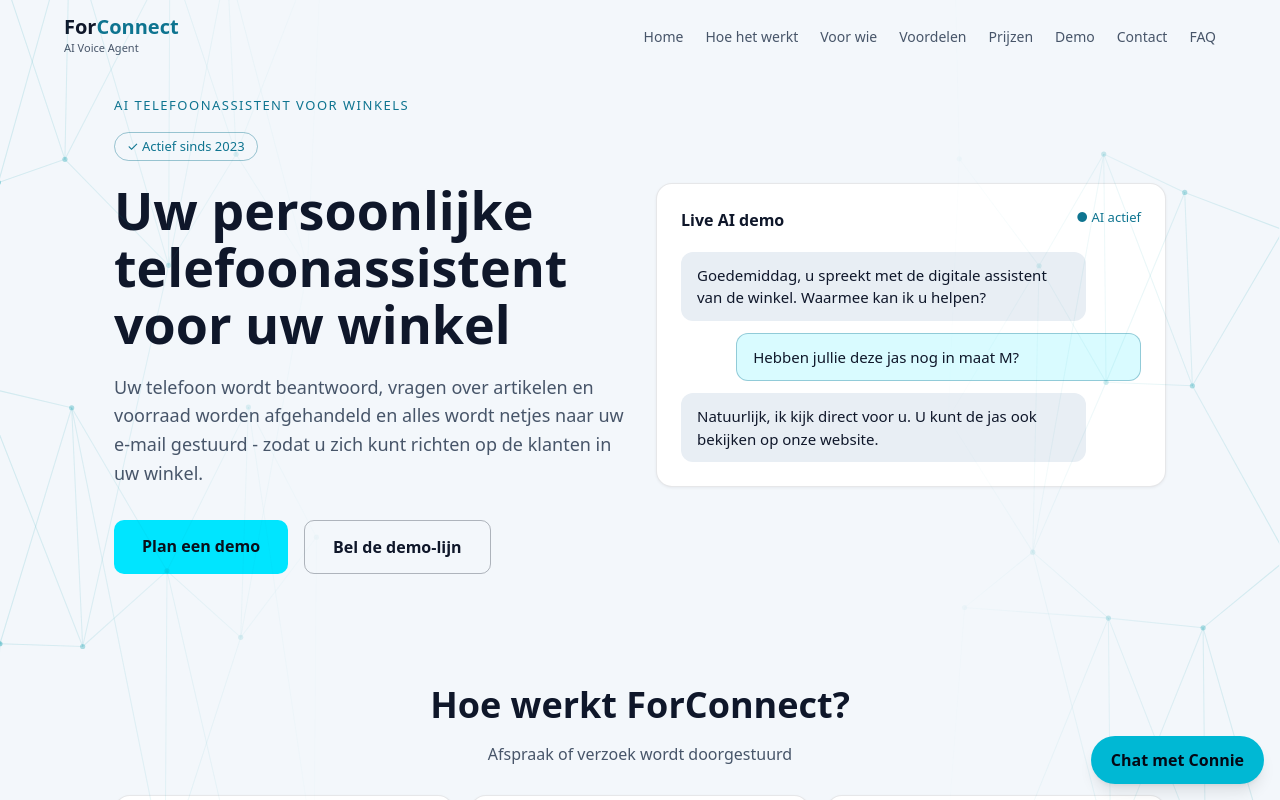
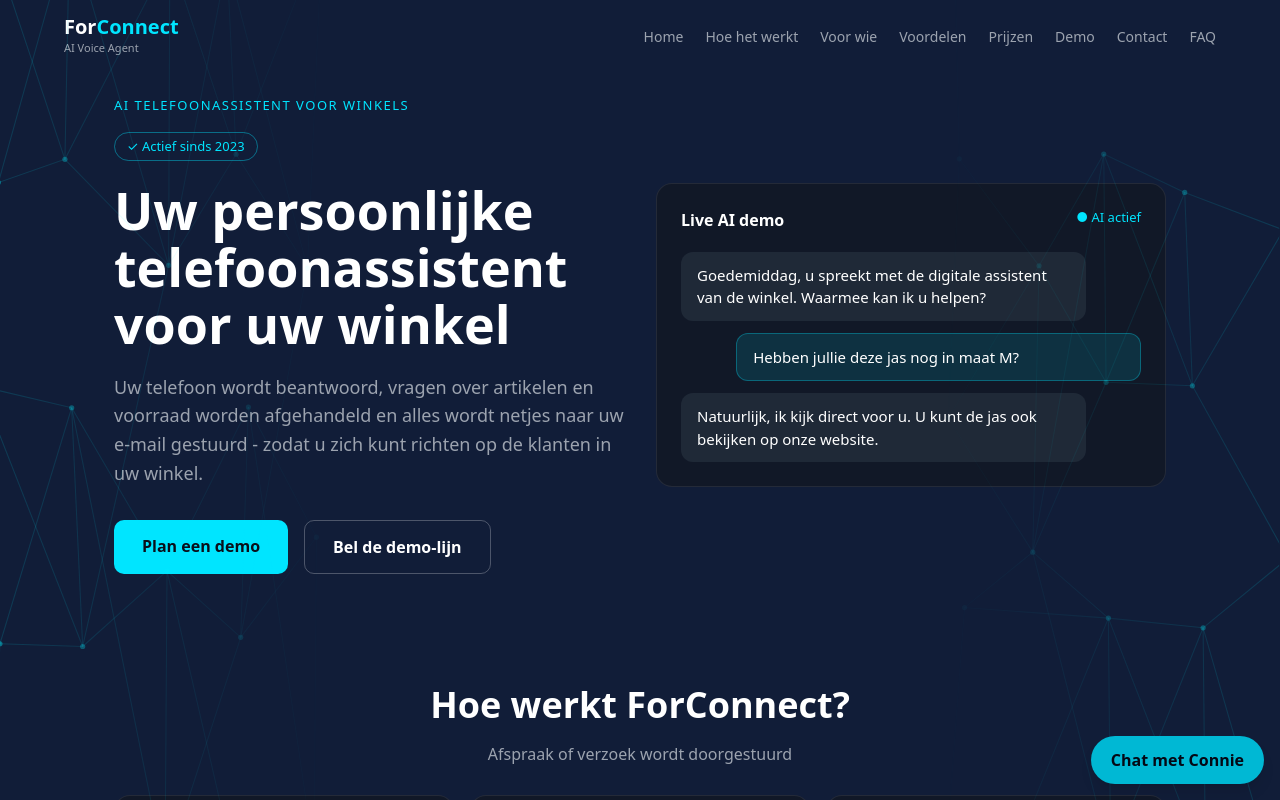
Before and after one commit to ForConnect/forconnect-site, a Next.js app: page /winkels in a window 1280 px wide. Shown: the top 800 px of the page. Built offline with nearby package versions, Linux system fonts and the light colour scheme.

Commit message:
Winkels: dark theme, slightly lighter blue background

```diff
--- a/app/winkels/ContactForm.tsx
+++ b/app/winkels/ContactForm.tsx
@@ -4,14 +4,14 @@
 
 const CYAN = "#00e5ff";
 const BG = "#0a0f1a";
-const TEXT = "#0f172a";
+const TEXT = "#ffffff";
 
 const INPUT = {
   width: "100%",
   padding: "12px 14px",
   borderRadius: 10,
-  border: "1px solid rgba(15,23,42,0.2)",
-  background: "#ffffff",
+  border: "1px solid rgba(255,255,255,0.15)",
+  background: "#0a0f1a",
   color: TEXT,
   fontSize: 15,
   marginBottom: 12,
@@ -48,9 +48,8 @@
     <form
       onSubmit={onSubmit}
       style={{
-        background: "#ffffff",
-        border: "1px solid rgba(15,23,42,0.10)",
-        boxShadow: "0 1px 3px rgba(15,23,42,0.06)",
+        background: "#111827",
+        border: "1px solid rgba(255,255,255,0.08)",
         borderRadius: 16,
         padding: 22,
         flex: 1,
@@ -87,10 +86,10 @@
         {status === "sending" ? "Verzenden..." : "Verzenden"}
       </button>
       {status === "ok" && (
-        <p style={{ color: "#0e7490", marginTop: 12 }}>Uw bericht is succesvol verzonden. Bedankt!</p>
+        <p style={{ color: CYAN, marginTop: 12 }}>Uw bericht is succesvol verzonden. Bedankt!</p>
       )}
       {status === "error" && (
-        <p style={{ color: "#dc2626", marginTop: 12 }}>
+        <p style={{ color: "#f87171", marginTop: 12 }}>
           Er is een fout opgetreden. Probeer het opnieuw.
         </p>
       )}
--- a/app/winkels/page.tsx
+++ b/app/winkels/page.tsx
@@ -19,18 +19,17 @@
 const DEMO_BE = "+32 78 700 402";
 const DEMO_BE_HREF = "tel:+3278700402";
 
-const BG = "#f3f7fb";
+const BG = "#111d38";
 const DARK = "#0a0f1a";
-const TEXT = "#0f172a";
+const TEXT = "#ffffff";
 const CYAN = "#00e5ff";
-const ACCENT = "#0e7490";
-const MUTED = "#475569";
-const LINE = "rgba(15,23,42,0.10)";
+const ACCENT = "#00e5ff";
+const MUTED = "#9ca3af";
+const LINE = "rgba(255,255,255,0.08)";
 
 const CARD: CSSProperties = {
-  background: "#ffffff",
+  background: "#111827",
   border: `1px solid ${LINE}`,
-  boxShadow: "0 1px 3px rgba(15,23,42,0.06)",
   borderRadius: 16,
   padding: 22,
 };
@@ -60,7 +59,7 @@
   ...BTN,
   background: "transparent",
   color: TEXT,
-  border: "1px solid rgba(15,23,42,0.3)",
+  border: "1px solid rgba(255,255,255,0.25)",
 };
 const IMG: CSSProperties = {
   width: "100%",
@@ -68,14 +67,14 @@
   borderRadius: 12,
   display: "block",
   marginBottom: 20,
-  background: "#e2e8f0",
+  background: "#111827",
 };
 const INPUT: CSSProperties = {
   width: "100%",
   padding: "12px 14px",
   borderRadius: 10,
-  border: "1px solid rgba(15,23,42,0.2)",
-  background: "#ffffff",
+  border: "1px solid rgba(255,255,255,0.15)",
+  background: "#0a0f1a",
   color: TEXT,
   fontSize: 15,
   marginBottom: 12,
@@ -222,12 +221,7 @@
         fontFamily: "system-ui, -apple-system, Segoe UI, Roboto, sans-serif",
       }}
     >
-      <div
-        aria-hidden="true"
-        style={{ position: "fixed", inset: 0, pointerEvents: "none", zIndex: 5, filter: "brightness(0.55) saturate(1.8)" }}
-      >
-        <NeuralNet />
-      </div>
+      <NeuralNet />
       <div style={{ position: "relative", zIndex: 1 }}>
       <style>{`
         html { scroll-behavior: smooth; }
@@ -282,7 +276,7 @@
             <span
               style={{
                 display: "inline-block",
-                border: "1px solid rgba(14,116,144,0.4)",
+                border: "1px solid rgba(0,229,255,0.4)",
                 color: ACCENT,
                 fontSize: 13,
                 padding: "4px 12px",
@@ -316,7 +310,7 @@
             </div>
             <div
               style={{
-                background: "#e8eef4",
+                background: "#1f2937",
                 borderRadius: 12,
                 padding: "12px 16px",
                 marginBottom: 12,
@@ -329,8 +323,8 @@
             </div>
             <div
               style={{
-                background: "rgba(0,229,255,0.15)",
-                border: "1px solid rgba(14,116,144,0.35)",
+                background: "rgba(0,229,255,0.12)",
+                border: "1px solid rgba(0,229,255,0.3)",
                 borderRadius: 12,
                 padding: "12px 16px",
                 marginLeft: "auto",
@@ -344,7 +338,7 @@
             </div>
             <div
               style={{
-                background: "#e8eef4",
+                background: "#1f2937",
                 borderRadius: 12,
                 padding: "12px 16px",
                 maxWidth: "88%",
@@ -402,7 +396,7 @@
               Niet elke oproep is vriendelijk. De assistent blijft altijd kalm, luistert, toont begrip en zoekt naar een
               oplossing - ongeacht hoe de klant praat.
             </p>
-            <ol style={{ color: "#1e293b", lineHeight: 1.9, paddingLeft: 20, margin: 0 }}>
+            <ol style={{ color: "#e5e7eb", lineHeight: 1.9, paddingLeft: 20, margin: 0 }}>
               <li>Klant belt, geïrriteerd over een bestelling</li>
               <li>De assistent erkent het probleem en noteert de details</li>
               <li>U ontvangt een duidelijke samenvatting en pakt het op</li>
@@ -472,7 +466,7 @@
                 Wanneer u met ForConnect werkt, voelt dat voor mij als samenwerken. Uw klanten worden voor een groot
                 deel ook onze verantwoordelijkheid - en die neem ik serieus.
               </p>
-              <p style={{ lineHeight: 1.7, margin: "0 0 16px", fontSize: 17, color: "#334155" }}>
+              <p style={{ lineHeight: 1.7, margin: "0 0 16px", fontSize: 17, color: "#d1d5db" }}>
                 Daarom is onze assistent er om uw winkel te ondersteunen - zodat u zich met een gerust gevoel volledig
                 kunt richten op uw klanten.
               </p>
@@ -542,7 +536,7 @@
                 </div>
                 <ul style={{ listStyle: "none", padding: 0, margin: "0 0 24px", flex: 1 }}>
                   {p.items.map((i) => (
-                    <li key={i} style={{ color: "#334155", fontSize: 14, lineHeight: 1.5, marginBottom: 8 }}>
+                    <li key={i} style={{ color: "#d1d5db", fontSize: 14, lineHeight: 1.5, marginBottom: 8 }}>
                       <span style={{ color: ACCENT }}>&#10003;</span> {i}
                     </li>
                   ))}
@@ -583,7 +577,7 @@
                 style={{ ...IMG, marginBottom: 16, height: 170, objectFit: "cover" }}
               />
               <h3 style={{ fontSize: 20, margin: "0 0 8px" }}>Contact</h3>
-              <div style={{ color: "#334155", lineHeight: 1.8, fontSize: 15 }}>
+              <div style={{ color: "#d1d5db", lineHeight: 1.8, fontSize: 15 }}>
                 <div>
                   <span style={{ color: MUTED }}>Bedrijf:</span> ForConnect
                 </div>
@@ -660,7 +654,7 @@
       {/* Footer */}
       <footer
         style={{
-          borderTop: "1px solid rgba(15,23,42,0.10)",
+          borderTop: "1px solid rgba(255,255,255,0.08)",
           padding: "28px 24px",
           textAlign: "center",
           color: MUTED,
```
